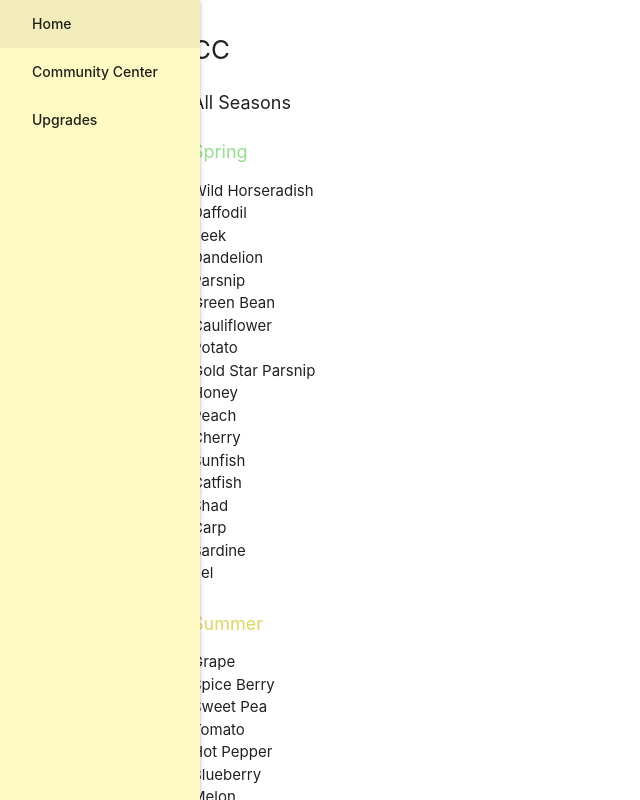
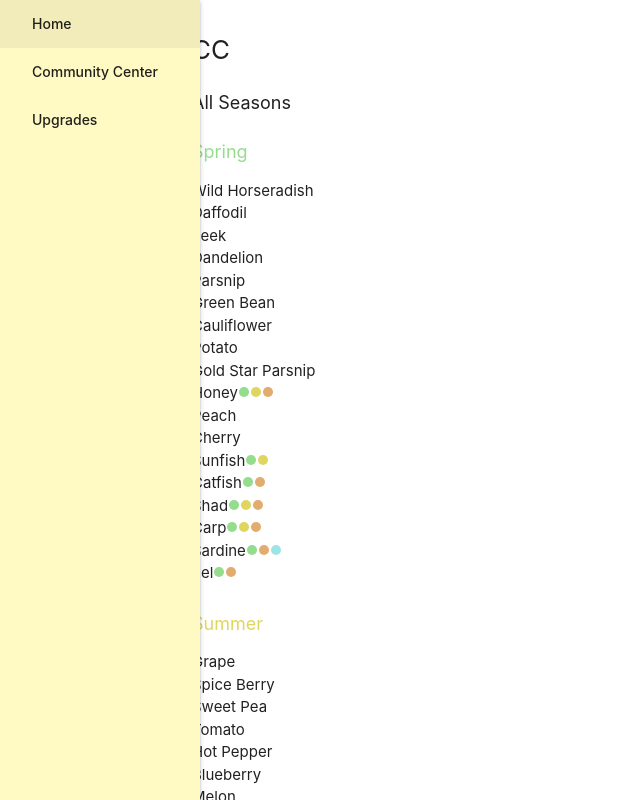
Before and after one commit to piratemermaid/sv-guide-app, a React (Create React App) app: page /community_center in a window 1280 px wide. Shown: the top 800 px of the page, without its empty margins (0-640 px from the left). Built offline with nearby package versions, Linux system fonts and the light colour scheme.

Commit message:
Work on CC

```diff
--- a/src/App.css
+++ b/src/App.css
@@ -82,3 +82,31 @@ li.link-winter:hover {
 .winter {
   color: rgb(157, 228, 228);
 }
+
+/*///////////////////////////////////////////////
+// CC PAGE STYLES
+///////////////////////////////////////////////*/
+
+.season-dot {
+  height: 10px;
+  width: 10px;
+  border-radius: 10px;
+  display: inline-block;
+  margin: 1px;
+}
+
+.season-dot.spring {
+  background: rgb(147, 221, 141);
+}
+
+.season-dot.summer {
+  background: rgb(223, 214, 95);
+}
+
+.season-dot.fall {
+  background: rgb(226, 172, 111);
+}
+
+.season-dot.winter {
+  background: rgb(157, 228, 228);
+}
--- a/src/components/CCItem.js
+++ b/src/components/CCItem.js
@@ -1,7 +1,20 @@
 import React from "react";
 
 const CCItem = props => {
-  return <div>{props.info.name}</div>;
+  const { name, season, location, time, special } = props.info;
+
+  function renderSeasons(seasons) {
+    return seasons.map(season => {
+      return <div className={`season-dot ${season}`} />;
+    });
+  }
+
+  return (
+    <div>
+      {name}
+      {season.constructor === Array ? renderSeasons(season) : null}
+    </div>
+  );
 };
 
 export default CCItem;
```
